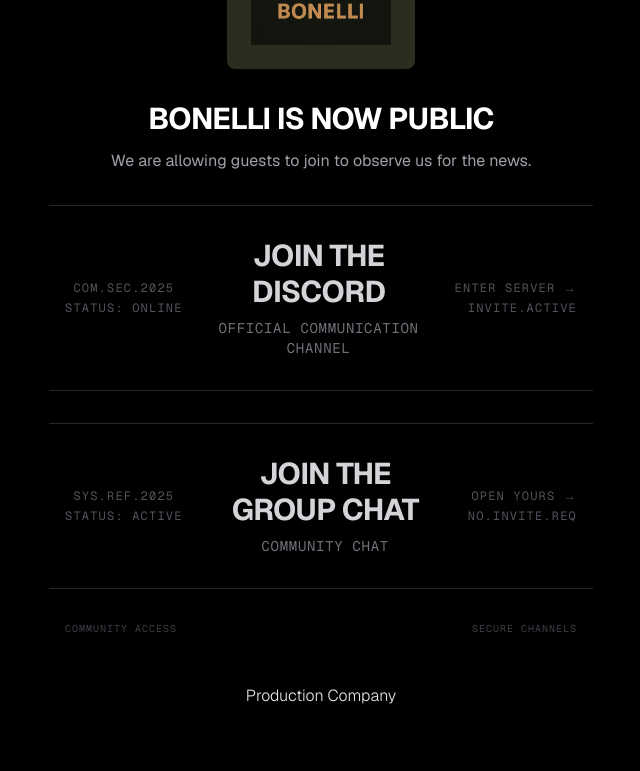
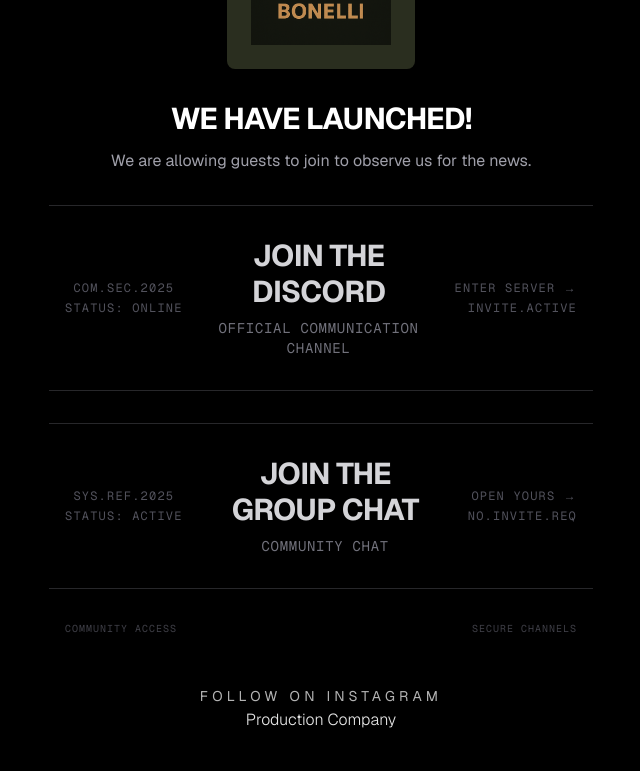
Before and after one commit to Zwin-ux/website, a Next.js app: page / in a window 1280 px wide. Shown: the part 309-1080 px from the top of the page, without its empty margins (319-959 px from the left). Built offline with nearby package versions, Linux system fonts and the light colour scheme.

Commit message:
Update home content and links

```diff
--- a/app/page.tsx
+++ b/app/page.tsx
@@ -4,11 +4,8 @@
 import FeaturedProjects from "../components/FeaturedProjects";
 import Research from "../components/Research";
 import AboutSection from "../components/AboutSection";
-import Hackathons from "../components/Hackathons";
 import Footer from "../components/Footer";
 import ChatGPTLink from "../components/ChatGPTLink";
-import CastReveal from "../components/CastReveal";
-import MazenComeback from "../components/MazenComeback";
 
 const TWITCH_CHANNEL = "zwintwitch";
 
@@ -56,12 +53,20 @@
 
         <div className="text-center max-w-xl px-4">
           <h1 className="text-2xl md:text-3xl font-bold text-white mb-3 tracking-tight">
-            BONELLI IS NOW PUBLIC
+            WE HAVE LAUNCHED!
           </h1>
           <p className="text-zinc-400 mb-6">
             We are allowing guests to join to observe us for the news.
           </p>
           <ChatGPTLink className="mt-8 mb-12" />
+          <a
+            href="https://www.instagram.com/teambonelli/"
+            target="_blank"
+            rel="noopener noreferrer"
+            className="inline-flex items-center gap-2 text-xs md:text-sm uppercase tracking-[0.3em] text-white/70 hover:text-white transition"
+          >
+            Follow on Instagram
+          </a>
 
           <p className="text-sm md:text-base text-white/90 font-light">
             Production Company
@@ -128,14 +133,6 @@
           <FeaturedProjects />
         </div>
 
-        {/* Cast Reveal Section */}
-        <div>
-          <CastReveal />
-        </div>
-        <div>
-          <MazenComeback />
-        </div>
-
         <div>
           <AboutSection />
         </div>
@@ -147,9 +144,6 @@
           </p>
         </div>
 
-        <div>
-          <Hackathons />
-        </div>
       </main>
       <Footer />
     </div>
```
